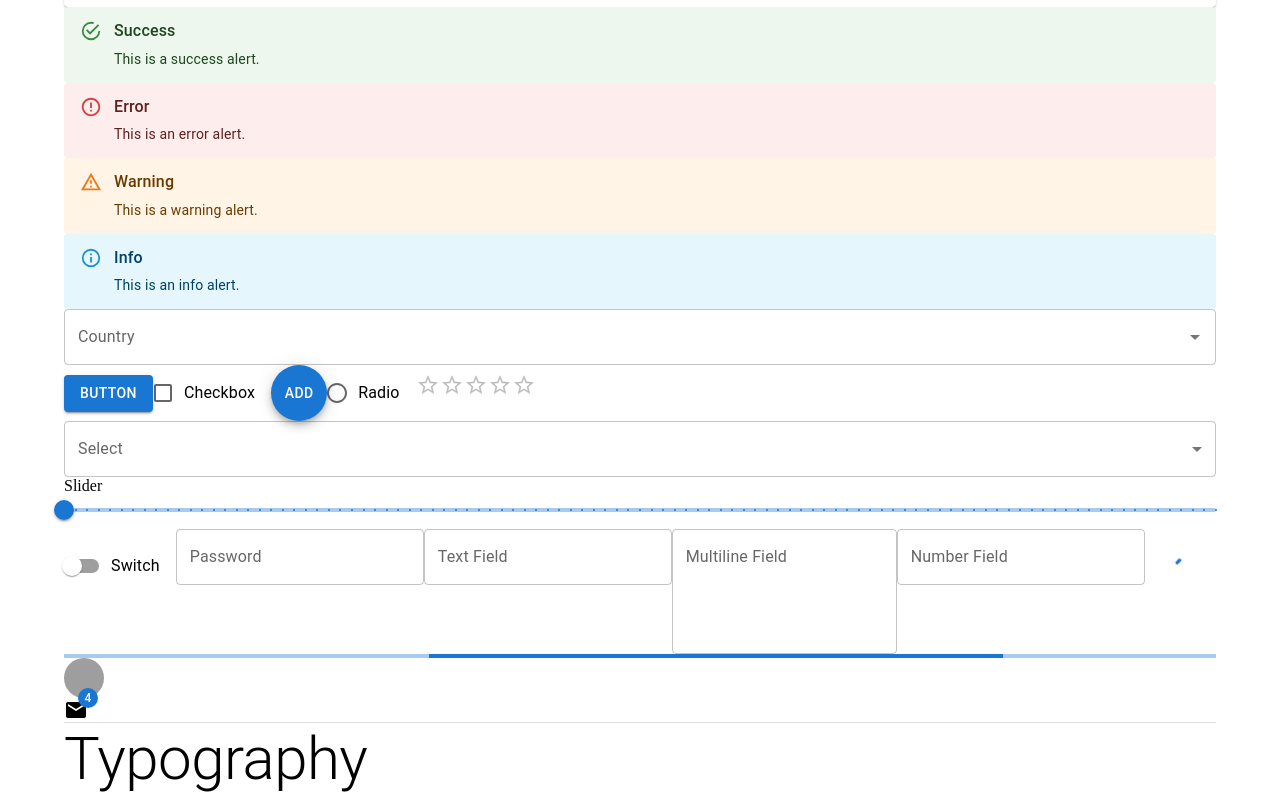
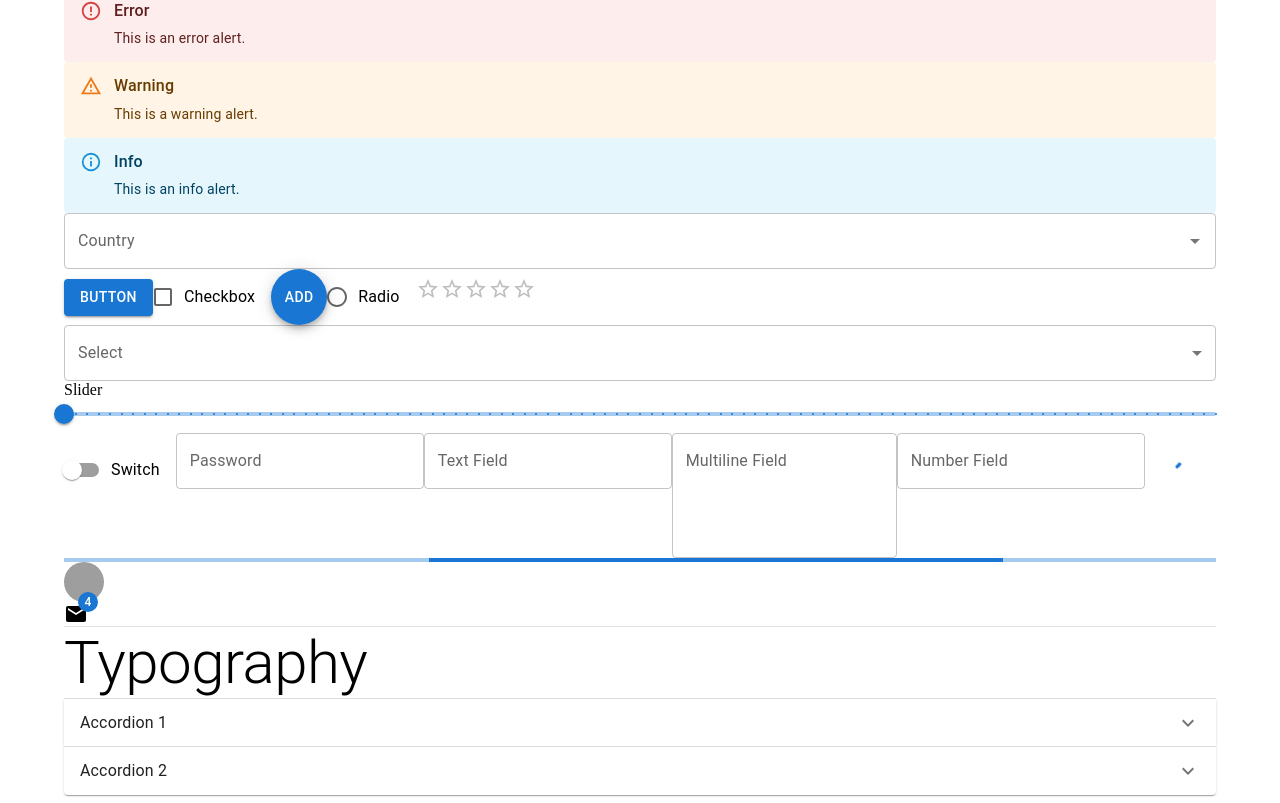
Before and after one commit to ms0216/electron-modern-ui, a React app: page / in a window 1280 px wide. Shown: the part 742-1545 px from the top of the page. Built offline with nearby package versions, Linux system fonts and the light colour scheme; grey boxes are pictures that could not be loaded.

Commit message:
CI/CD: AccordionComponent を新規作成し、App.js でアコーディオンを表示するように変更

```diff
--- a/src/App.js
+++ b/src/App.js
@@ -8,7 +8,7 @@ import PaperComponent from './components/PaperComponent';
 import ListComponent from './components/ListComponent';
 import CardComponent from './components/CardComponent';
 import RadioGroupComponent from './components/RadioGroupComponent';
-import AccordionComponent from './components/AccordionComponent';
+import AccordionComponent2 from './components/AccordionComponent';
 import TabsComponent from './components/TabsComponent';
 import TextFieldComponent from './components/TextFieldComponent';
 import AlertComponent from './components/AlertComponent';
@@ -27,6 +27,7 @@ import AvatarComponent from './components/data_display/Avatar';
 import BadgeComponent from './components/data_display/Badge';
 import DividerComponent from './components/data_display/Divider';
 import TypographyComponent from './components/data_display/Typography';
+import AccordionComponent from './components/surfaces/Accordion';
 
 function App() {
   const [anchorEl, setAnchorEl] = React.useState(null);
@@ -519,6 +520,8 @@ function App() {
   const dv = new DividerComponent();
   const tp = new TypographyComponent();
 
+  const acc = new AccordionComponent();
+
   const autocomplete = ac.createAutocomplete('Country', countries);
 
   const successAlert = alert.createSuccessAlert('Success', 'This is a success alert.');
@@ -561,6 +564,15 @@ function App() {
   const title = tp.createTypography('Electron + React + Material UI', {variant: 'h2', Component: 'h1'});
   const typography = tp.createTypography('Typography', {variant: 'h2'});
 
+  const accordion1 = acc.createAccordion(
+    tp.createTypography('Accordion 1').element,
+    tp.createTypography('Content for Accordion 1.').element
+  );
+
+  const accordion2 = acc.createAccordion(
+    tp.createTypography('Accordion 2').element,
+    tp.createTypography('Content for Accordion 2.').element
+  );
 
   return (
     <Container>
@@ -600,9 +612,6 @@ function App() {
       />
 
       <Chip label="Chip Filled" />
-
-      <AccordionComponent title="Accordion 1" content="Content for Accordion 1." />
-      <AccordionComponent title="Accordion 2" content="Content for Accordion 2." />
 
       <ListComponent
         items={listItems}
@@ -655,6 +664,9 @@ function App() {
 
       {typography.element}
 
+      {accordion1.element}
+      {accordion2.element}
+
     </Container>
   );
 }
--- /dev/null
+++ b/src/components/surfaces/Accordion.js
@@ -0,0 +1,25 @@
+import React from "react";
+import { Accordion, AccordionSummary, AccordionDetails, Typography } from "@mui/material";
+import ExpandMoreIcon from "@mui/icons-material/ExpandMore";
+import BaseComponent from "../BaseComponent";
+
+class AccordionComponent extends BaseComponent {
+  createAccordion(title, content) {
+    const id = this.generateId();
+    return {
+      id,
+      element: (
+        <Accordion id={id}>
+          <AccordionSummary expandIcon={<ExpandMoreIcon />}>
+            {title}
+          </AccordionSummary>
+          <AccordionDetails>
+            {content}
+          </AccordionDetails>
+        </Accordion>
+      )
+    };
+  }
+}
+
+export default AccordionComponent;
```
